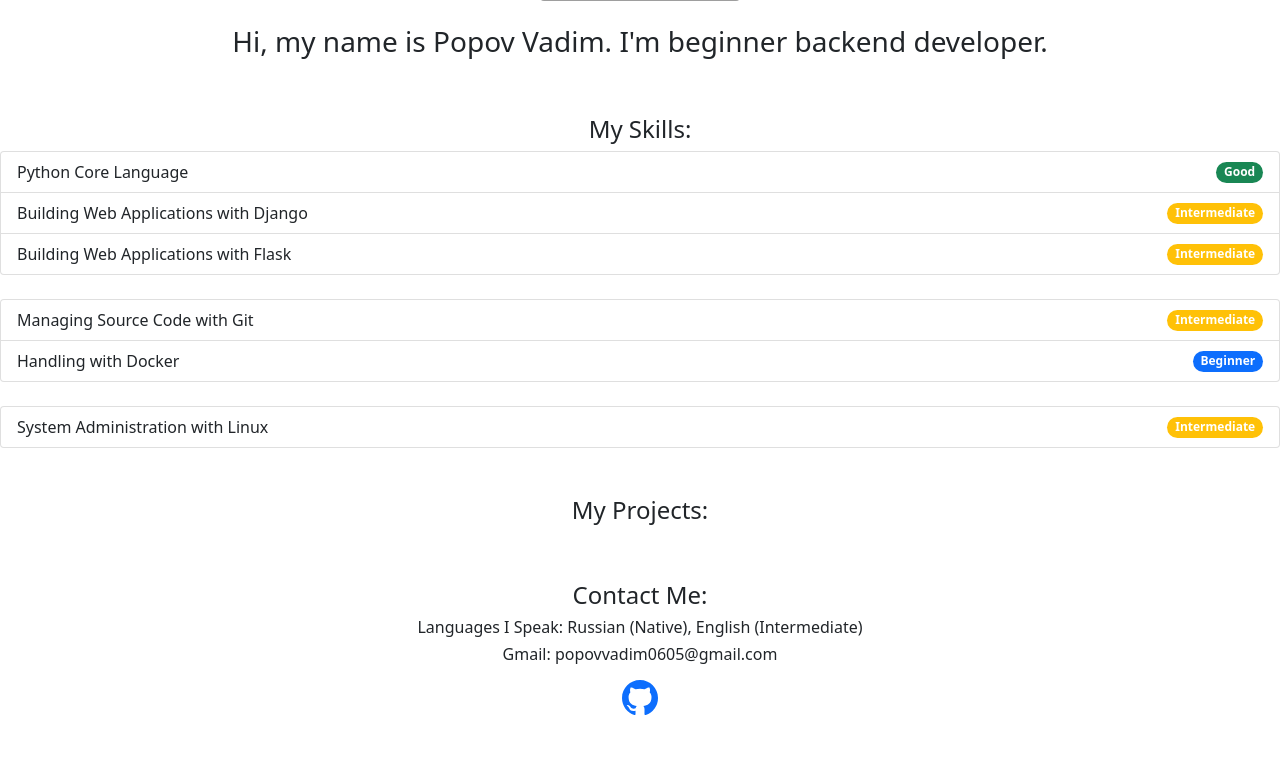
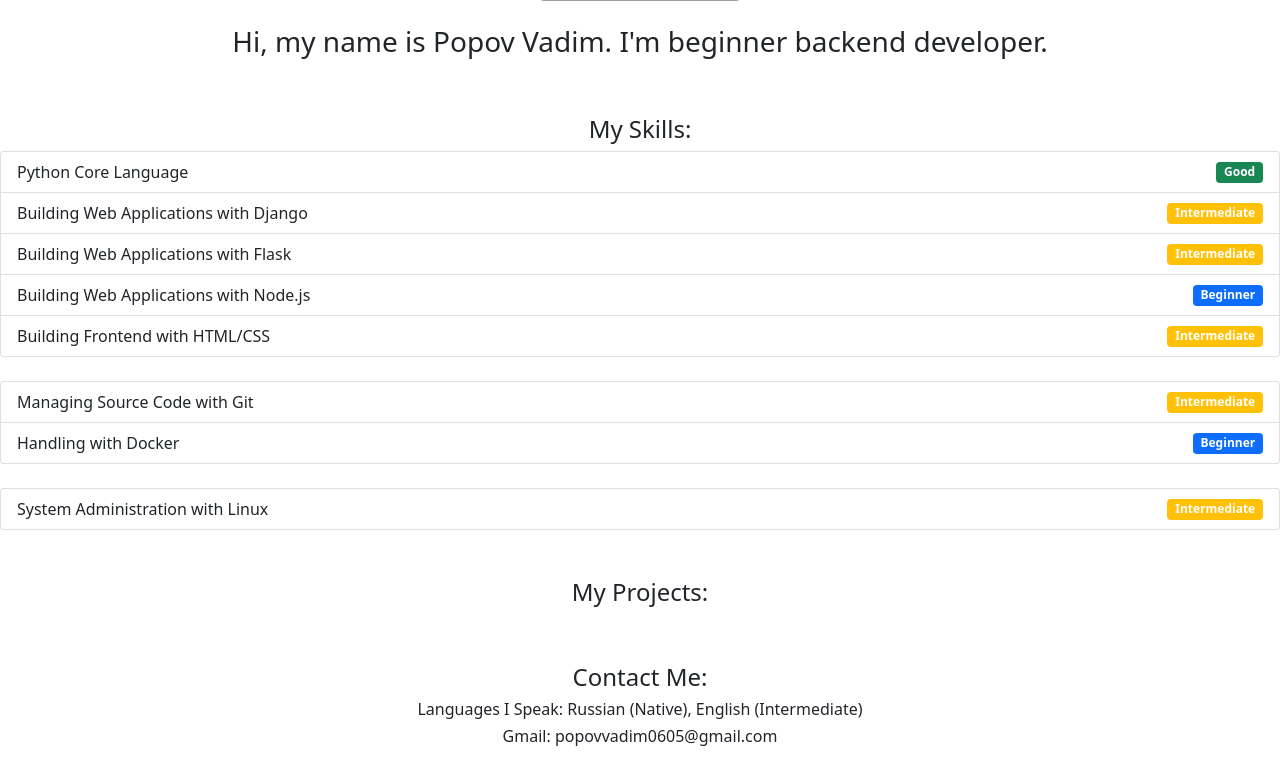
Before and after one commit to h4cktivist/h4cktivist, a Flask app: page / in a window 1280 px wide. Shown: the part 271-1031 px from the top of the page. Before the commit the page ends 986 px from the top, so only its background shows below. Run offline with Flask 2, Linux system fonts and the light colour scheme; data that the repository does not hold is empty; grey boxes are pictures that could not be loaded.

Commit message:
feat: language badge add, skills add, buttons changed

```diff
--- a/app.py
+++ b/app.py
@@ -16,14 +16,15 @@
     all_repos = soup.find_all('div', class_='col-10 col-lg-9 d-inline-block')
 
     for r in all_repos:
-        if r.find('p', class_='col-9 d-inline-block color-text-secondary mb-2 pr-4') is not None:
-            desc = r.find('p', class_='col-9 d-inline-block color-text-secondary mb-2 pr-4').text
+        if r.find('p', itemprop='description') is not None:
+            desc = r.find('p', itemprop='description').text
         else:
             desc = 'No description'
 
         repo = {
             'name': r.find('a', itemprop='name codeRepository').text.rsplit('\n        ')[1],
             'desc': desc,
+            'lang': r.find('span', itemprop='programmingLanguage').text,
             'link': 'https://github.com/' + r.find('a', itemprop='name codeRepository').get('href')
         }
 
--- a/templates/index.html
+++ b/templates/index.html
@@ -42,15 +42,23 @@
         <ul class="list-group">
             <li class="list-group-item d-flex justify-content-between align-items-center">
               Python Core Language
-              <span class="badge bg-success rounded-pill">Good</span>
+              <span class="badge bg-success">Good</span>
             </li>
             <li class="list-group-item d-flex justify-content-between align-items-center">
               Building Web Applications with Django
-              <span class="badge bg-warning rounded-pill">Intermediate</span>
+              <span class="badge bg-warning">Intermediate</span>
             </li>
             <li class="list-group-item d-flex justify-content-between align-items-center">
               Building Web Applications with Flask
-              <span class="badge bg-warning rounded-pill">Intermediate</span>
+              <span class="badge bg-warning">Intermediate</span>
+            </li>
+            <li class="list-group-item d-flex justify-content-between align-items-center">
+              Building Web Applications with Node.js
+              <span class="badge bg-primary">Beginner</span>
+            </li>
+            <li class="list-group-item d-flex justify-content-between align-items-center">
+              Building Frontend with HTML/CSS
+              <span class="badge bg-warning">Intermediate</span>
             </li>
           </ul>
 
@@ -58,11 +66,11 @@
           <ul class="list-group">
             <li class="list-group-item d-flex justify-content-between align-items-center">
               Managing Source Code with Git
-              <span class="badge bg-warning rounded-pill">Intermediate</span>
+              <span class="badge bg-warning">Intermediate</span>
             </li>
             <li class="list-group-item d-flex justify-content-between align-items-center">
               Handling with Docker
-              <span class="badge bg-primary rounded-pill">Beginner</span>
+              <span class="badge bg-primary">Beginner</span>
             </li>
           </ul>
 
@@ -70,7 +78,7 @@
           <ul class="list-group">
             <li class="list-group-item d-flex justify-content-between align-items-center">
               System Administration with Linux
-              <span class="badge bg-warning rounded-pill">Intermediate</span>
+              <span class="badge bg-warning">Intermediate</span>
             </li>
           </ul>
 
@@ -86,9 +94,11 @@
                 <h5 align="center" class="card-header">{{ c.name }}</h5>
                 <div class="card-body">
                   <p class="card-text">{{ c.desc }}</p>
-                  <a href="{{ c.link }}" class="btn btn-primary">Check on GitHub</a>
+                  <span class="badge rounded-pill bg-info text-dark">{{ c.lang }}</span>
+                  <a href="{{ c.link }}" class="btn btn-outline-primary btn-sm">Check on GitHub</a>
                 </div>
             </div>
+            <br>
         {% endfor %}
 
     </div>
```
